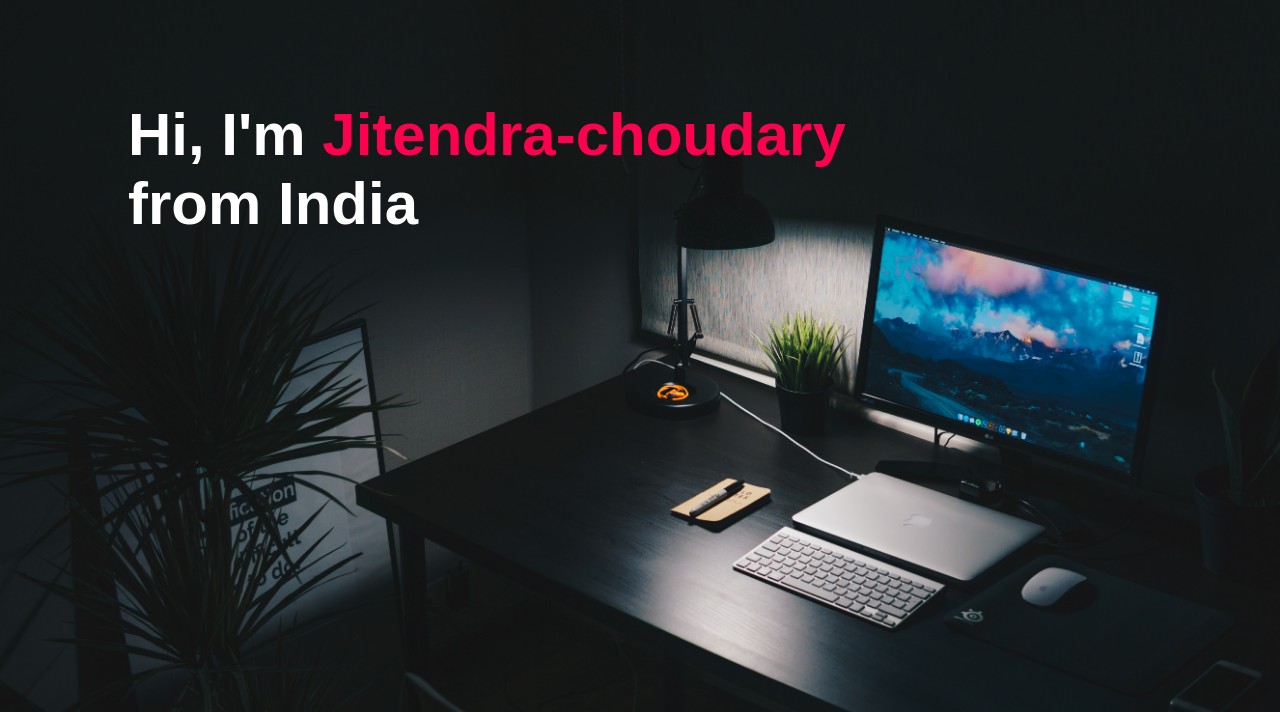
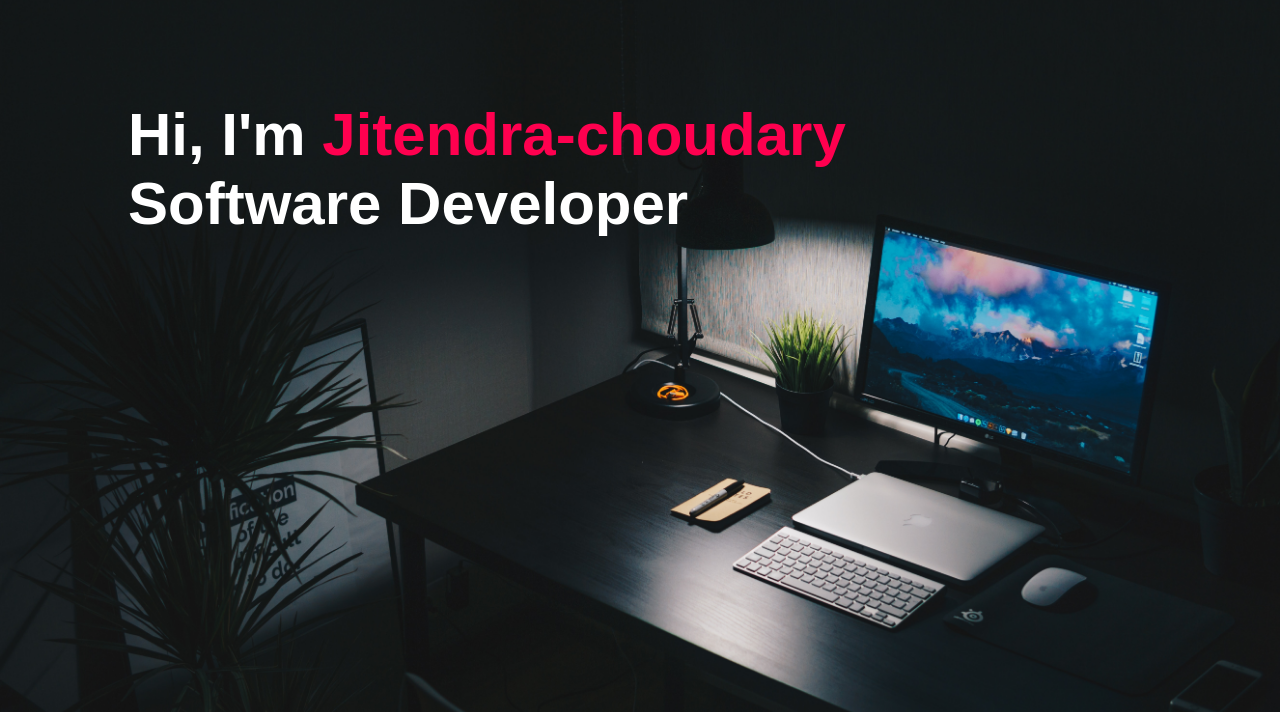
Before and after one commit to Jitendra-choudary/My-Portfolio, a plain HTML site: page index.html in a window 1280 px wide. Shown: the part 88-800 px from the top of the page. Drawn offline with Linux system fonts and the light colour scheme.

Commit message:
Update index.html

```diff
--- a/index.html
+++ b/index.html
@@ -25,7 +25,7 @@
             </nav>
             <div class="header-text">
 
-                <h1>Hi, I'm <span>Jitendra-choudary</span><br>from India</h1>
+                <h1>Hi, I'm <span>Jitendra-choudary</span><br>Software Developer</h1>
             </div>
         </div>
     </div>
```
